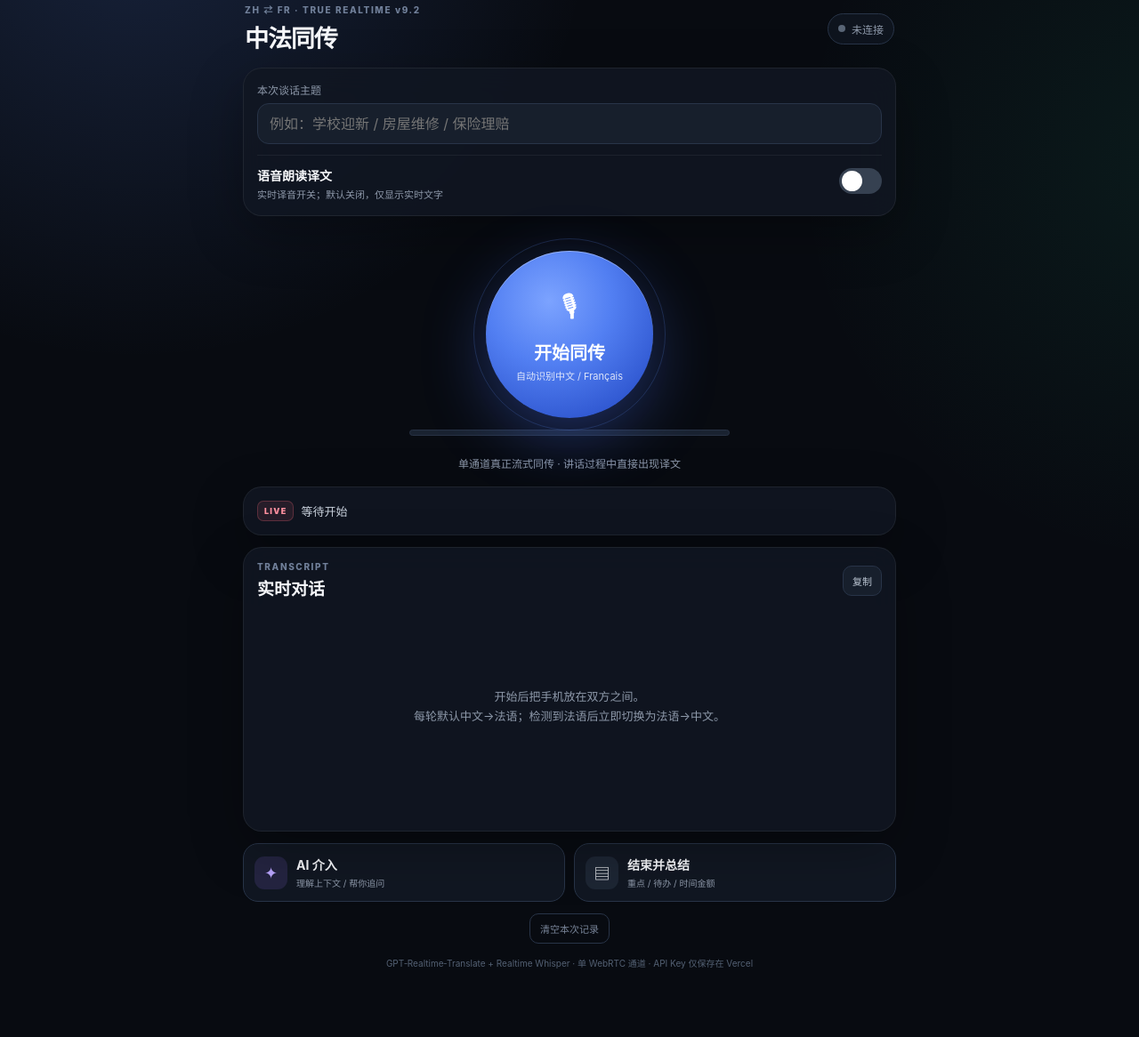
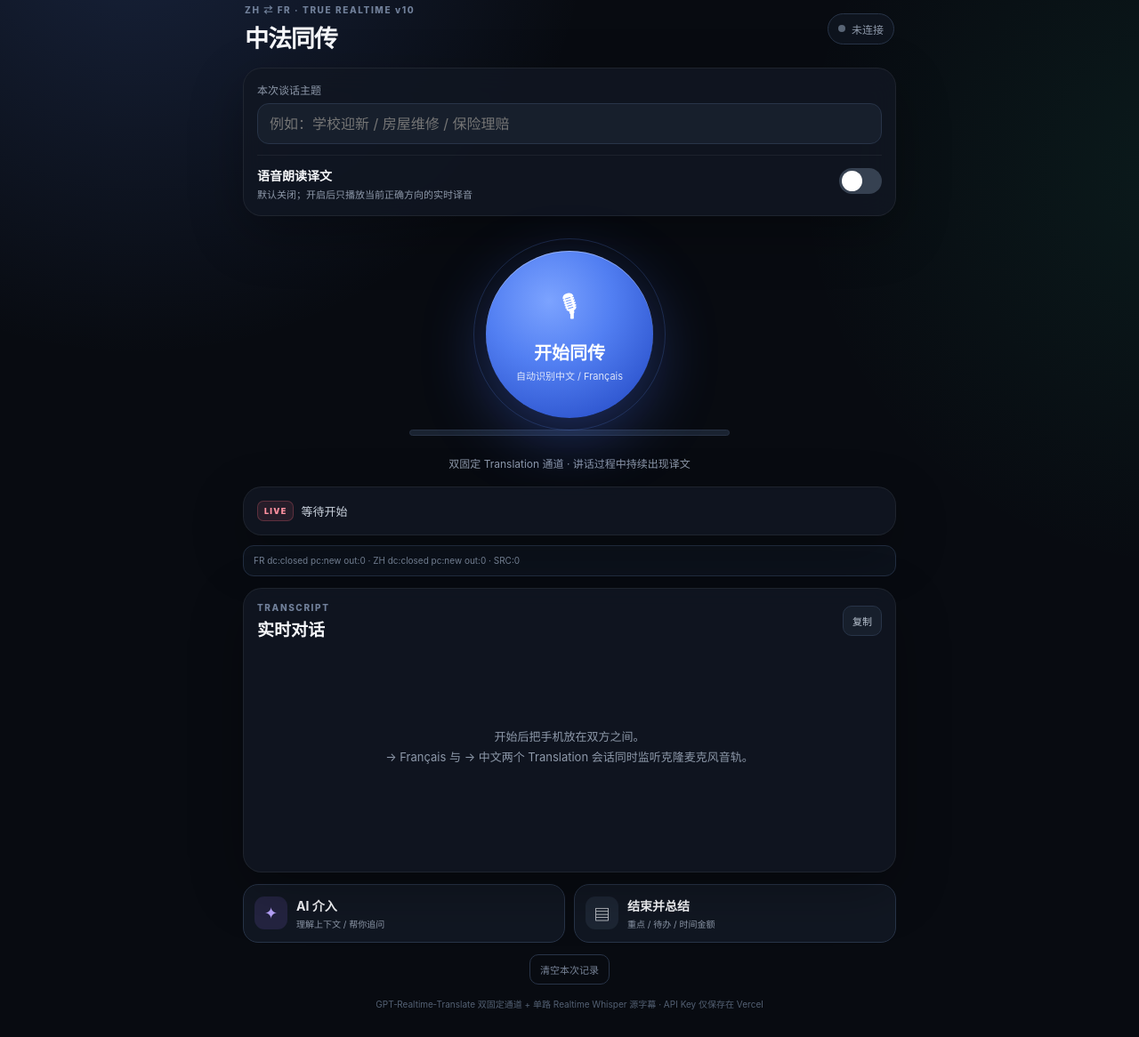
Before and after one commit to sylvain112/121, a website: page index.html in a window 1280 px wide. Shown: the part 17-1183 px from the top of the page at 89% size. Before the commit the page ends 1137 px from the top, so only its background shows below. Drawn offline with Linux system fonts and the light colour scheme.

Commit message:
Switch production UI to v10 realtime

```diff
--- a/index.html
+++ b/index.html
@@ -5,33 +5,47 @@
 <meta name="viewport" content="width=device-width,initial-scale=1,viewport-fit=cover">
 <meta name="theme-color" content="#080b11">
 <meta http-equiv="Cache-Control" content="no-cache,no-store,must-revalidate">
-<title>中法同传 v9.2 Realtime</title>
-<link rel="stylesheet" href="/styles-v9.css?v=92">
+<title>中法同传 v10 Realtime</title>
+<link rel="stylesheet" href="/styles-v9.css?v=100">
+<style>
+.debugbar{margin-top:-2px;margin-bottom:13px;padding:9px 11px;border:1px solid #243044;border-radius:12px;background:#0d131d;color:#7f8da2;font-size:10px;line-height:1.45;word-break:break-word}
+</style>
 </head>
 <body>
 <main class="app">
-<header class="top"><div><div class="eyebrow">ZH ⇄ FR · TRUE REALTIME v9.2</div><h1>中法同传</h1></div><div class="status" id="status"><span class="dot"></span><span id="statusText">未连接</span></div></header>
+<header class="top"><div><div class="eyebrow">ZH ⇄ FR · TRUE REALTIME v10</div><h1>中法同传</h1></div><div class="status" id="status"><span class="dot"></span><span id="statusText">未连接</span></div></header>
+
 <section class="card">
 <label for="topic">本次谈话主题</label><input id="topic" placeholder="例如：学校迎新 / 房屋维修 / 保险理赔">
-<div class="switchrow"><div><strong>语音朗读译文</strong><small>实时译音开关；默认关闭，仅显示实时文字</small></div><label class="switch"><input id="voiceToggle" type="checkbox"><span class="slider"></span></label></div>
+<div class="switchrow"><div><strong>语音朗读译文</strong><small>默认关闭；开启后只播放当前正确方向的实时译音</small></div><label class="switch"><input id="voiceToggle" type="checkbox"><span class="slider"></span></label></div>
 </section>
+
 <section class="hero">
 <button class="talk" id="talkButton"><span class="ring"></span><span class="mic">🎙</span><strong id="talkLabel">开始同传</strong><small>自动识别中文 / Français</small></button>
 <div class="meterWrap"><div class="meter" id="meter"></div></div>
-<p class="note">单通道真正流式同传 · 讲话过程中直接出现译文</p>
+<p class="note">双固定 Translation 通道 · 讲话过程中持续出现译文</p>
 </section>
+
 <section class="card live"><span class="badge">LIVE</span><span class="liveText" id="liveText">等待开始</span></section>
+<div class="debugbar" id="debugText">FR dc:closed · ZH dc:closed</div>
+
 <section class="card">
 <div class="sectionhead"><div><div class="eyebrow">TRANSCRIPT</div><h2>实时对话</h2></div><button class="mini" id="copyBtn">复制</button></div>
-<div class="messages" id="messages"><div class="empty" id="empty">开始后把手机放在双方之间。<br>每轮默认中文→法语；检测到法语后立即切换为法语→中文。</div></div>
+<div class="messages" id="messages"><div class="empty" id="empty">开始后把手机放在双方之间。<br>→ Français 与 → 中文两个 Translation 会话同时监听克隆麦克风音轨。</div></div>
 <div class="processing" id="processing" hidden>实时原文：<span id="liveSource"></span><br>实时译文：<span id="liveTranslation"></span></div>
 </section>
-<section class="tools"><button class="tool ai" id="agentBtn"><span>✦</span><div><strong>AI 介入</strong><small>理解上下文 / 帮你追问</small></div></button><button class="tool" id="summaryBtn"><span>▤</span><div><strong>结束并总结</strong><small>重点 / 待办 / 时间金额</small></div></button></section>
+
+<section class="tools">
+<button class="tool ai" id="agentBtn"><span>✦</span><div><strong>AI 介入</strong><small>理解上下文 / 帮你追问</small></div></button>
+<button class="tool" id="summaryBtn"><span>▤</span><div><strong>结束并总结</strong><small>重点 / 待办 / 时间金额</small></div></button>
+</section>
+
 <section class="card" id="summaryCard" hidden><div class="sectionhead"><div><div class="eyebrow">SUMMARY</div><h2>谈话总结</h2></div><button class="mini" id="copySummary">复制</button></div><div class="summary" id="summaryText"></div></section>
 <div class="bottom"><button class="clear" id="clearBtn">清空本次记录</button></div>
-<footer>GPT‑Realtime‑Translate + Realtime Whisper · 单 WebRTC 通道 · API Key 仅保存在 Vercel</footer>
+<footer>GPT‑Realtime‑Translate 双固定通道 + 单路 Realtime Whisper 源字幕 · API Key 仅保存在 Vercel</footer>
 </main>
+
 <dialog id="agentDialog"><div class="dialog"><div class="dialoghead"><div><div class="eyebrow">SIDE AI</div><h3>让 AI 临时介入</h3></div><button class="close" id="agentClose">×</button></div><p>AI 会读取已经完成的对话记录，但回答不会混入正常同传。</p><textarea id="agentInput" placeholder="例如：帮我用法语问他，维修什么时候开始？"></textarea><button class="primary" id="agentSend">发送</button><div class="answer" id="agentAnswer" hidden></div></div></dialog>
-<script src="/app-v9.js?v=92"></script>
+<script src="/app-v10.js?v=100"></script>
 </body>
 </html>
```
